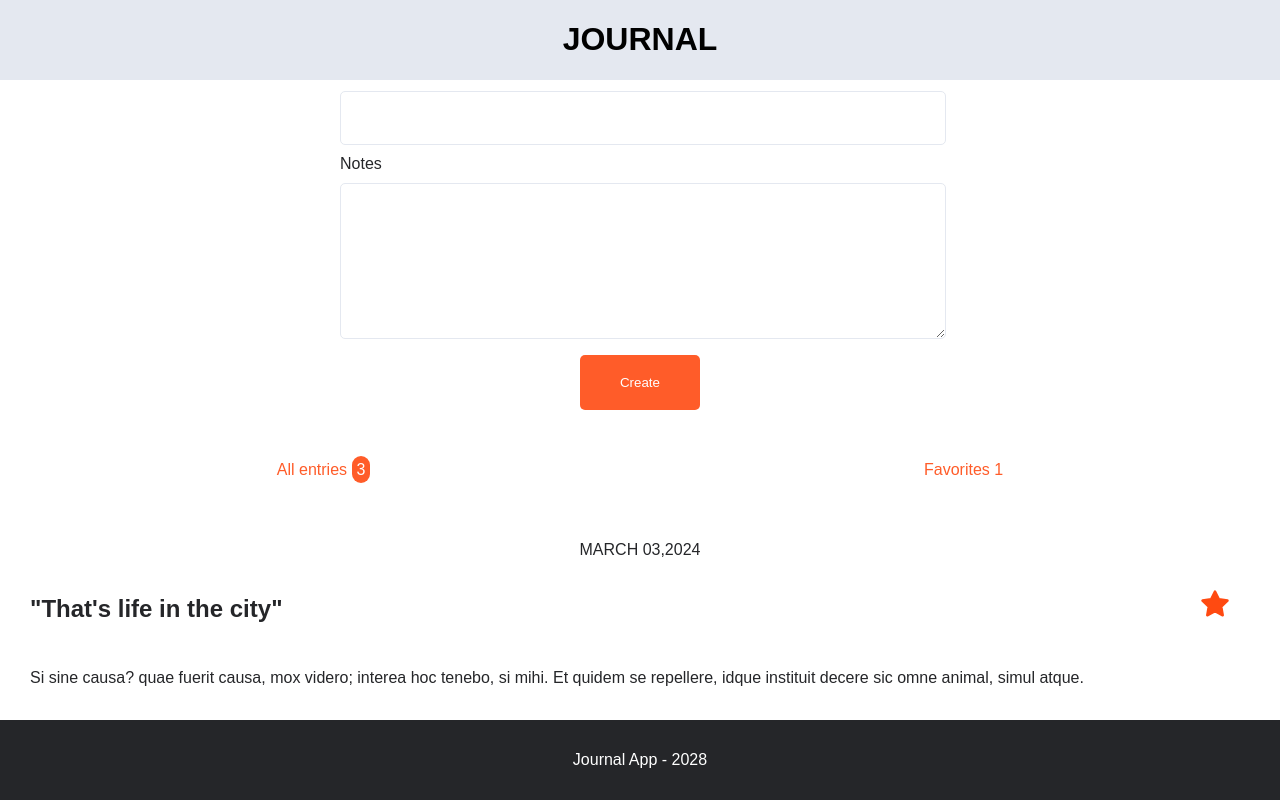
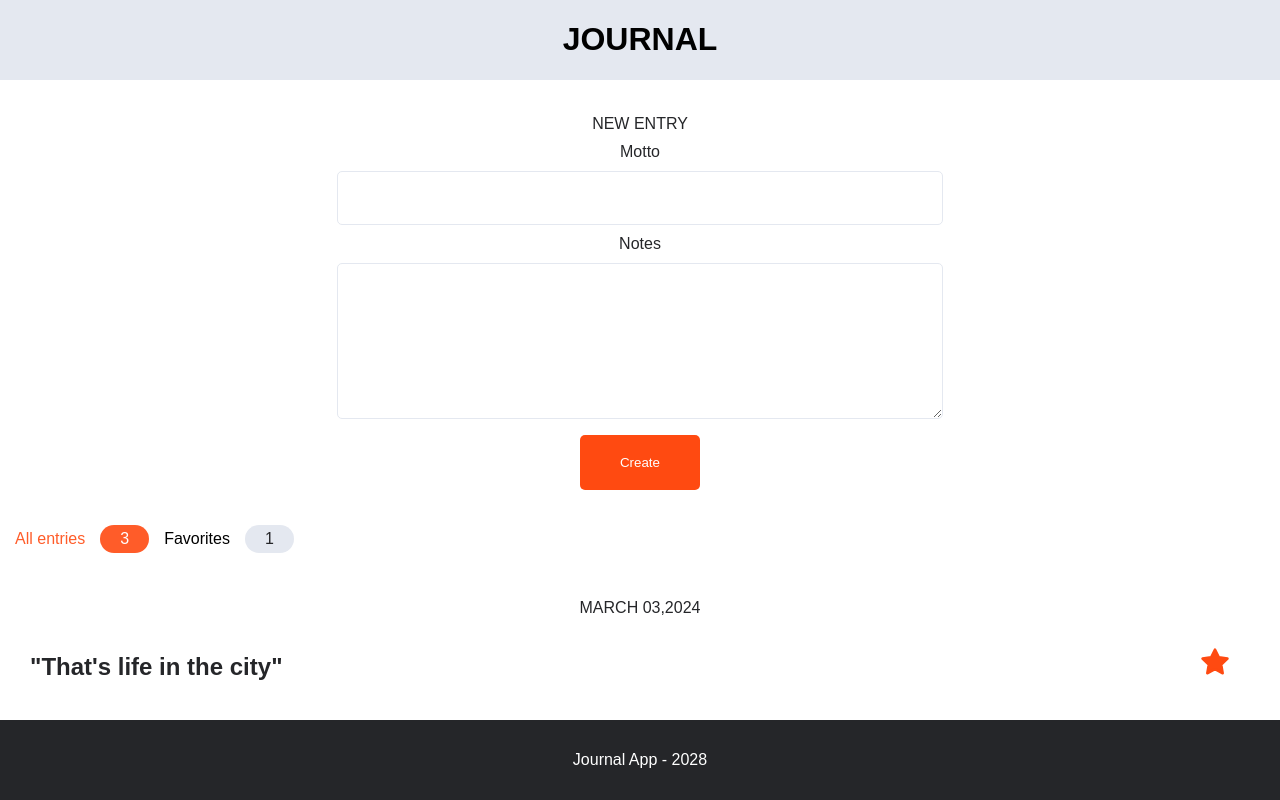
Before and after one commit to svetlivaksevski/journal-app, a React (Vite) app: page / in a window 1280 px wide. Shown: the top 800 px of the page. Built offline with nearby package versions, Linux system fonts and the light colour scheme.

Commit message:
Add styling

```diff
--- a/colors.css
+++ /dev/null
@@ -1,14 +0,0 @@
-:root {
-  /* Used for texts (+ footer background) */
-  --color-granite: #252629;
-  /* Used for backgrounds (+ footer text color) */
-  --color-foam: #ffffff;
-  /* Used for buttons, icons, etc. */
-  --color-nemo: #ff4a11;
-  /* active color for buttons, icons, etc. */
-  --color-nemo-mid: #ff5c29;
-  /* hover color for buttons, icons, etc. */
-  --color-nemo-dark: #e5430f;
-  /* Used for borders and some backgrounds */
-  --color-water-10: #e4e8f0;
-}
--- a/components/Cards.css
+++ b/components/Cards.css
@@ -1,7 +1,9 @@
+@import "../src/index.css";
+
 .card {
   border: 5px;
-  background-color: #ffffff;
-  color: #252629;
+  background-color: var(--color-foam);
+  color: var(--color-granite);
   padding: 30px;
   border-radius: 10px;
   position: relative;
@@ -38,18 +40,34 @@
   justify-content: space-between;
 }
 
-.favorites {
+.category {
   display: flex;
   justify-content: space-around;
-  color: #ff5c29;
+  margin-left: 15px;
+  margin-right: 15px;
 }
 
-.spanone {
+.category--selected {
+  display: flex;
+  justify-content: space-around;
+  color: var(--color-nemo-mid);
+  margin-left: 15px;
+  margin-right: 15px;
+}
+.count {
   border-radius: 20px;
-  background-color: #ff5c29;
-  color: #ffffff;
-  padding: 5px;
+  background-color: var(--color-water-10);
+  color: var(--color-granite);
+  padding: 5px 20px;
 }
 
-.spantwo {
+.count--selected {
+  background-color: var(--color-nemo-mid);
+  color: var(--color-foam);
 }
+
+.nav {
+  display: flex;
+  justify-content: flex-start;
+  align-items: center;
+}
--- a/components/Cards.jsx
+++ b/components/Cards.jsx
@@ -5,13 +5,11 @@ import star from "../star.svg";
 export default function Cards() {
   return (
     <>
-      <div className="favorites">
-        <p>
-          All entries <span className="spanone">3</span>
-        </p>
-        <p>
-          Favorites <span className="spantwo">1</span>
-        </p>
+      <div className="nav">
+        <span className="category category--selected"> All entries</span>
+        <span className="count count--selected"> 3 </span>
+        <span className="category"> Favorites</span>
+        <span className="count"> 1 </span>
       </div>
       <section className="card">
         <p className="dates"> MARCH 03,2024</p>
--- a/components/Footer.css
+++ b/components/Footer.css
@@ -1,6 +1,8 @@
+@import "../src/index.css";
+
 .footer {
-  background: #252629;
-  color: #ffffff;
+  background: var(--color-granite);
+  color: var(--color-foam);
   justify-content: center;
   align-items: center;
   display: flex;
--- a/components/Form.css
+++ b/components/Form.css
@@ -1,3 +1,5 @@
+@import "../src/index.css";
+
 .submit_button {
   align-self: center;
 }
@@ -8,20 +10,20 @@
 }
 
 .formstyle {
+  padding: 30px;
   margin: 5px auto;
-  max-width: 600px;
-  padding: 30px;
-  color: #252629;
+  color: var(--color-granite);
   gap: 10px;
   font-family: Arial, Helvetica, sans-serif;
   display: flex;
   flex-direction: column;
+  align-items: center;
 }
 
 .button {
   margin-top: 0.4rem;
-  background-color: #ff5c29;
-  color: #ffffff;
+  background-color: var(--color-nemo);
+  color: var(--color-foam);
   padding: 20px;
   width: 120px;
   border-radius: 5px;
@@ -29,15 +31,20 @@
 }
 
 .inputone {
-  border: 1px solid #e4e8f0;
+  border: 1px solid var(--color-water-10);
   border-radius: 5px;
   width: 600px;
   height: 50px;
 }
 
 .inputtwo {
-  border: 1px solid #e4e8f0;
+  border: 1px solid var(--color-water-10);
   border-radius: 5px;
   width: 600px;
   height: 150px;
 }
+
+label {
+  display: flex;
+  text-align: left;
+}
--- a/components/Header.css
+++ b/components/Header.css
@@ -1,9 +1,11 @@
+@import "../src/index.css";
+
 Header {
   position: fixed;
   width: 100%;
   top: 0;
   left: 0;
-  background-color: #e4e8f0;
+  background-color: var(--color-water-10);
   text-align: center;
   z-index: 100;
 }
--- /dev/null
+++ b/components/Main.css
@@ -0,0 +1,3 @@
+main {
+  padding: 40px;
+}
--- /dev/null
+++ b/components/Main.jsx
@@ -0,0 +1,5 @@
+import "./Main.css";
+
+export default function Main() {
+  return <main></main>;
+}
--- a/src/App.jsx
+++ b/src/App.jsx
@@ -2,14 +2,17 @@ import Header from "../components/Header.jsx";
 import Form from "../components/Form.jsx";
 import Cards from "../components/Cards.jsx";
 import Footer from "../components/Footer.jsx";
+import Main from "../components/Main.jsx";
 import "./index.css";
 
 export default function App() {
   return (
     <>
       <Header />
+      <Main />
       <Form />
       <Cards />
+      <Main />
       <Footer />
     </>
   );
--- a/src/index.css
+++ b/src/index.css
@@ -2,3 +2,18 @@ body {
   margin: 0;
   font-family: Arial, Helvetica, sans-serif;
 }
+
+:root {
+  /* Used for texts (+ footer background) */
+  --color-granite: #252629;
+  /* Used for backgrounds (+ footer text color) */
+  --color-foam: #ffffff;
+  /* Used for buttons, icons, etc. */
+  --color-nemo: #ff4a11;
+  /* active color for buttons, icons, etc. */
+  --color-nemo-mid: #ff5c29;
+  /* hover color for buttons, icons, etc. */
+  --color-nemo-dark: #e5430f;
+  /* Used for borders and some backgrounds */
+  --color-water-10: #e4e8f0;
+}
```
